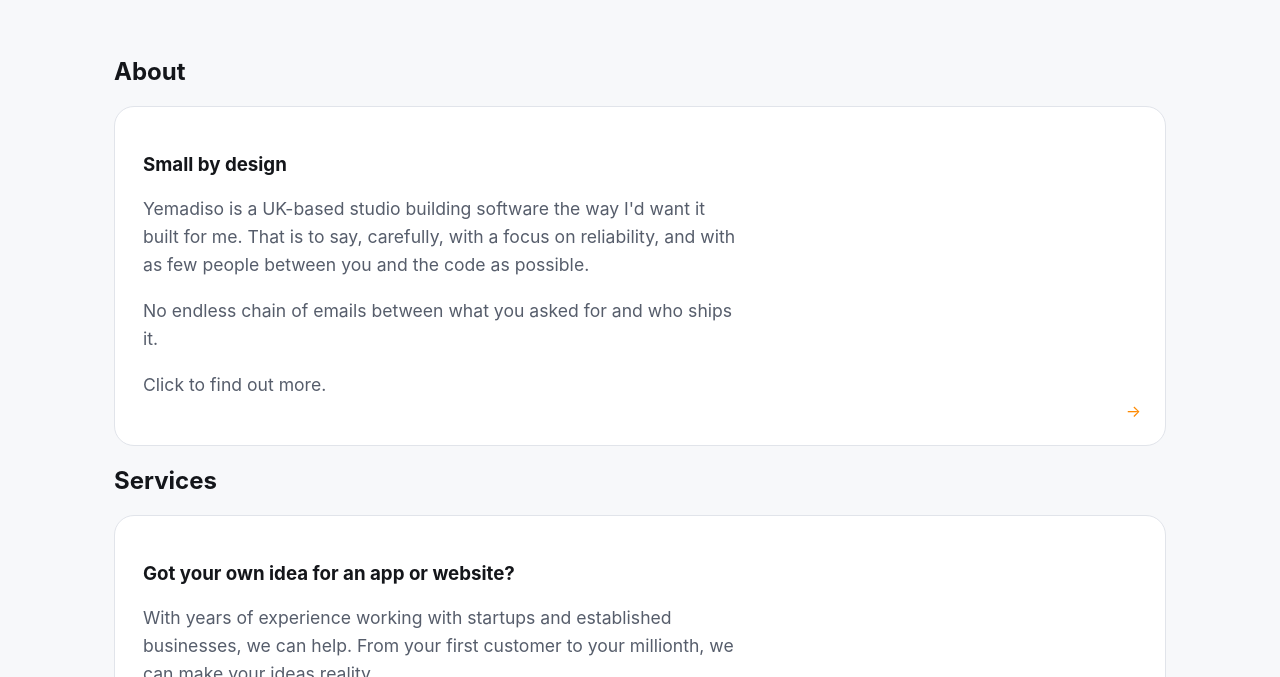
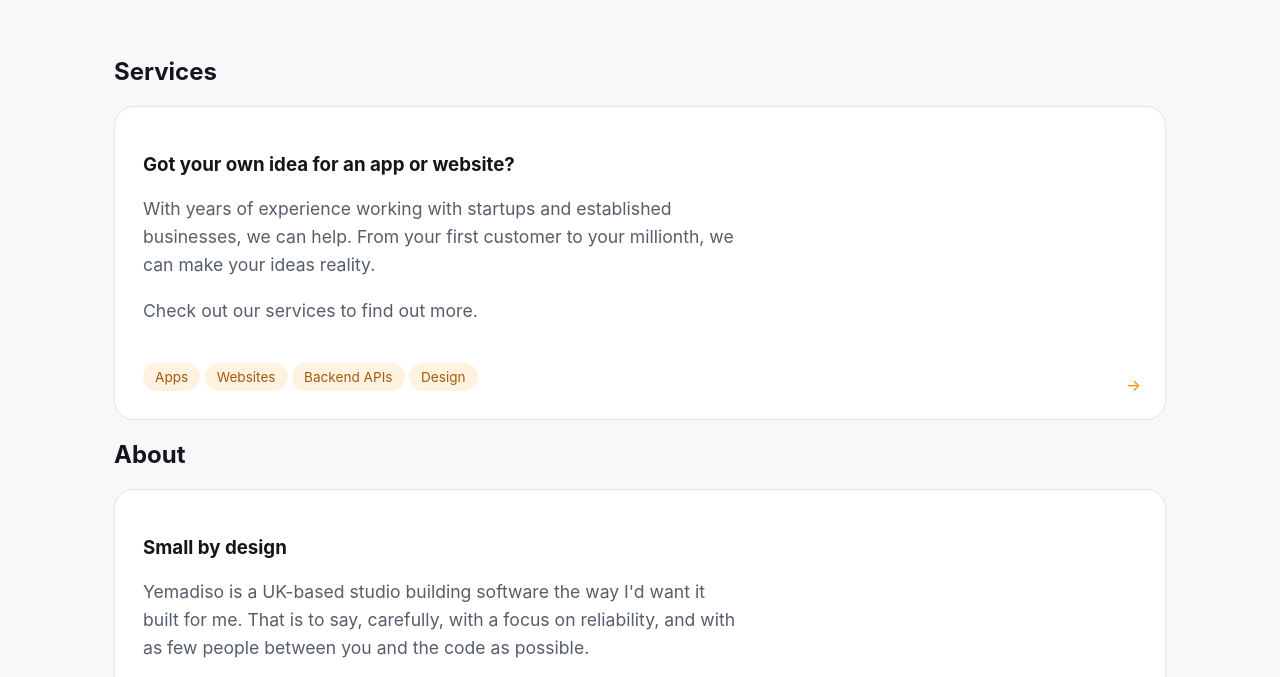
Before and after one commit to yeatmangeorge/yemadiso-website, an Eleventy site: page src/index.njk in a window 1280 px wide. Shown: the part 257-934 px from the top of the page. Built offline with nearby package versions, Linux system fonts and the light colour scheme; Eleventy itself is replaced by a stand-in of ours; files that its build step writes are made by us from their sources.

Commit message:
reorder home screen

```diff
--- a/src/index.njk
+++ b/src/index.njk
@@ -7,13 +7,6 @@
     <h1>Yemadiso</h1>
     <p>Handcrafted apps, built with care.</p>
 </header>
-<h2>About</h2>
-<a href="/about/" class="card">
-    <h3>Small by design</h3>
-    <p>Yemadiso is a UK-based studio building software the way I'd want it built for me. That is to say, carefully, with a focus on reliability, and with as few people between you and the code as possible.</p>
-    <p>No endless chain of emails between what you asked for and who ships it.</p>
-    <p>Click to find out more.</p>
-</a>
 <h2>Services</h2>
 <a href="/services/" class="card">
     <h3>Got your own idea for an app or website?</h3>
@@ -24,6 +17,12 @@
     <span class="badge">Backend APIs</span>
     <span class="badge">Design</span>
 </a>
+<h2>About</h2>
+<a href="/about/" class="card">
+    <h3>Small by design</h3>
+    <p>Yemadiso is a UK-based studio building software the way I'd want it built for me. That is to say, carefully, with a focus on reliability, and with as few people between you and the code as possible.</p>
+    <p>No endless chain of emails between what you asked for and who ships it.</p>
+</a>
 <h2>Current Projects</h2>
 <a href="/macrolens/" class="card">
     <h3>MacroLens</h3>
```
